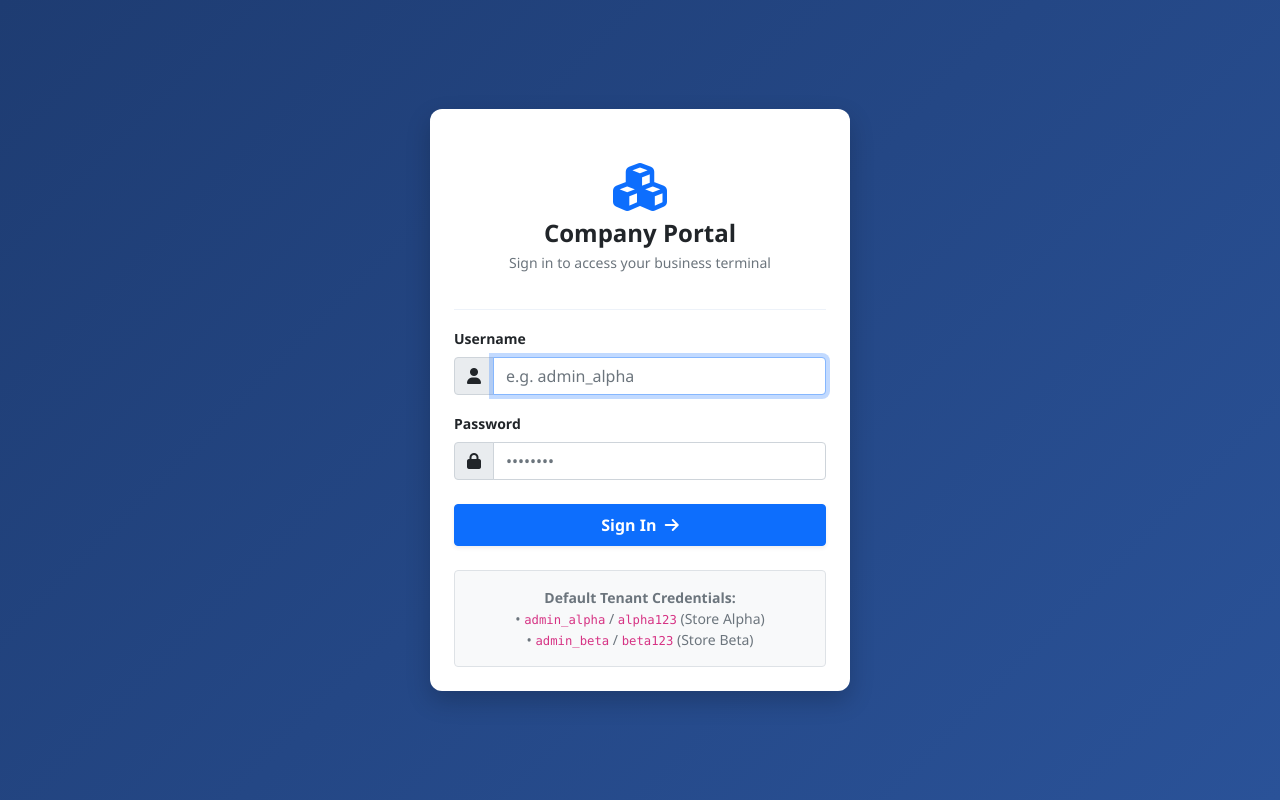
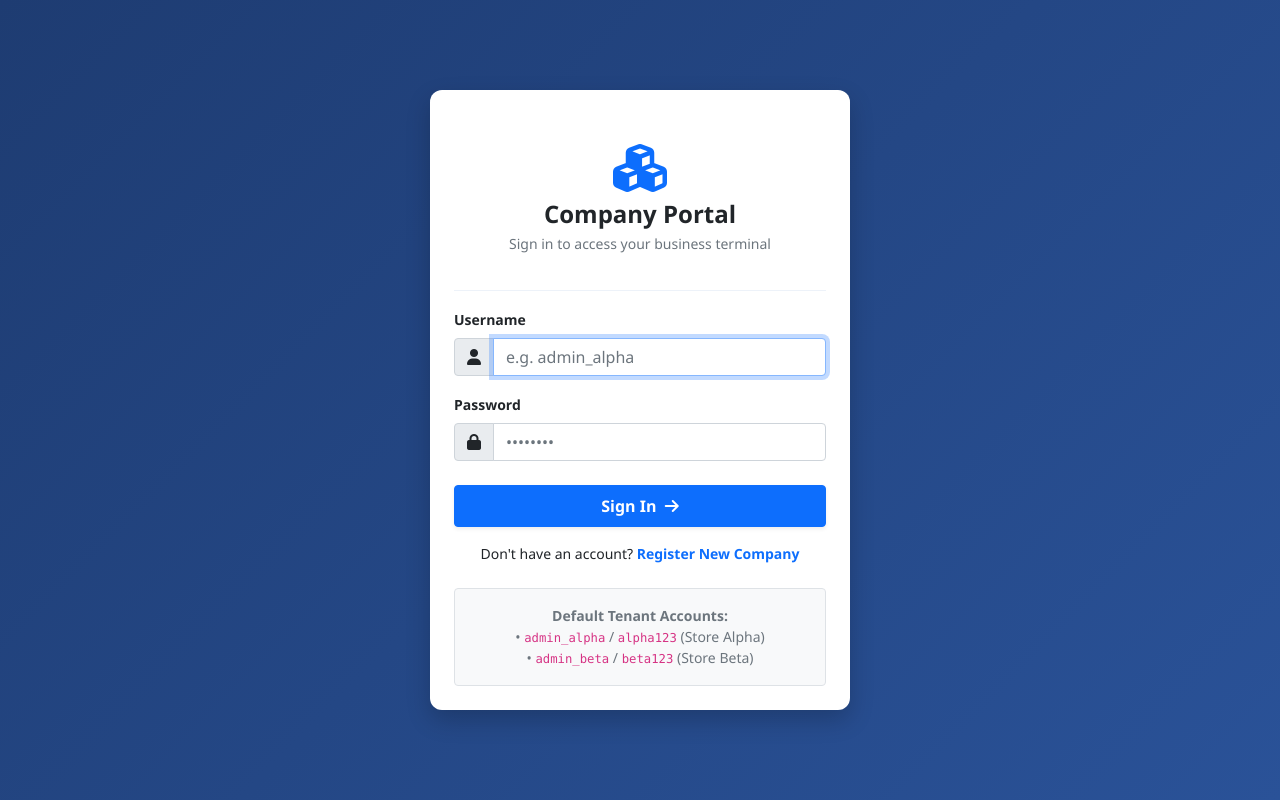
Before and after one commit to UsaamahChothia/sales_manager_web, a Flask app: page /login in a window 1280 px wide. Run offline with Flask 3, Linux system fonts and the light colour scheme.

Commit message:
Add dynamic multi-tenant registration and isolated DB provisioning

```diff
--- a/app.py
+++ b/app.py
@@ -12,7 +12,8 @@ from email.mime.multipart import MIMEMultipart
 from database import (
     get_master_connection,
     get_db_connection,
-    seed_initial_tenants
+    seed_initial_tenants,
+    register_new_company
 )
 
 app = Flask(__name__)
@@ -158,7 +159,7 @@ def send_receipt_email(recipient_email, sale, customer, product):
     except Exception as e:
         return False, f"SMTP Error: {str(e)}"
 
-# --- Authentication Routes ---
+# --- Authentication & Registration Routes ---
 
 @app.route('/login', methods=['GET', 'POST'])
 def login():
@@ -195,6 +196,38 @@ def login():
             flash("Invalid username or password. Please try again.", "danger")
 
     return render_template('login.html')
+
+@app.route('/register', methods=['GET', 'POST'])
+def register():
+    if current_user.is_authenticated:
+        return redirect(url_for('dashboard'))
+
+    if request.method == 'POST':
+        company_name = request.form.get('company_name', '').strip()
+        username = request.form.get('username', '').strip()
+        password = request.form.get('password', '').strip()
+        confirm_password = request.form.get('confirm_password', '').strip()
+
+        if not company_name or not username or not password:
+            flash("All fields are required.", "danger")
+            return render_template('register.html')
+
+        if password != confirm_password:
+            flash("Passwords do not match.", "danger")
+            return render_template('register.html')
+
+        if len(password) < 6:
+            flash("Password must be at least 6 characters long.", "warning")
+            return render_template('register.html')
+
+        success, message = register_new_company(company_name, username, password, bcrypt)
+        if success:
+            flash(f"Account created for {company_name}! You can now sign in.", "success")
+            return redirect(url_for('login'))
+        else:
+            flash(message, "danger")
+
+    return render_template('register.html')
 
 @app.route('/logout')
 @login_required
--- a/templates/login.html
+++ b/templates/login.html
@@ -14,6 +14,7 @@
             align-items: center;
             justify-content: center;
             font-family: 'Segoe UI', Tahoma, Geneva, Verdana, sans-serif;
+            padding: 20px 0;
         }
         .login-card {
             max-width: 420px;
@@ -74,8 +75,13 @@
             </button>
         </form>
 
+        <div class="mt-3 text-center small">
+            Don't have an account?
+            <a href="{{ url_for('register') }}" class="fw-bold text-decoration-none text-primary">Register New Company</a>
+        </div>
+
         <div class="mt-4 p-3 bg-light rounded small text-muted text-center border">
-            <strong>Default Tenant Credentials:</strong><br>
+            <strong>Default Tenant Accounts:</strong><br>
             • <code>admin_alpha</code> / <code>alpha123</code> (Store Alpha)<br>
             • <code>admin_beta</code> / <code>beta123</code> (Store Beta)
         </div>
```
Also changed, not shown: database.py (+57 -2 lines), master.db, tenants/africa_furniture_stores.db (added), tenants/apex.db (added).
